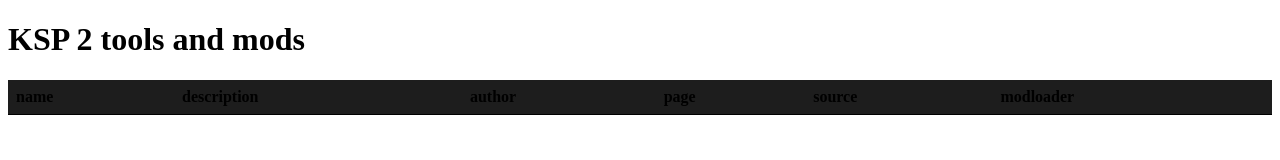
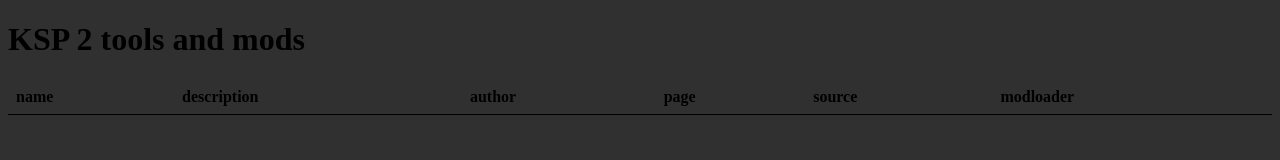
Before and after one commit to warior456/KSP-2-tools-and-mods, a plain HTML site: page index.html in a window 1280 px wide. Drawn offline with nearby package versions, Linux system fonts and the light colour scheme; no server answers.

Commit message:
darkmode?

```diff
--- a/style.css
+++ b/style.css
@@ -1,3 +1,7 @@
+body {
+	background-color: #303030;
+}
+
 table {
 	margin-top: 20px;
 	border-collapse: collapse;
@@ -11,7 +15,7 @@ th, td {
 }
 
 th {
-	background-color: #1d1d1d;
+	background-color: #303030;
 }
 
 #readme {
```
